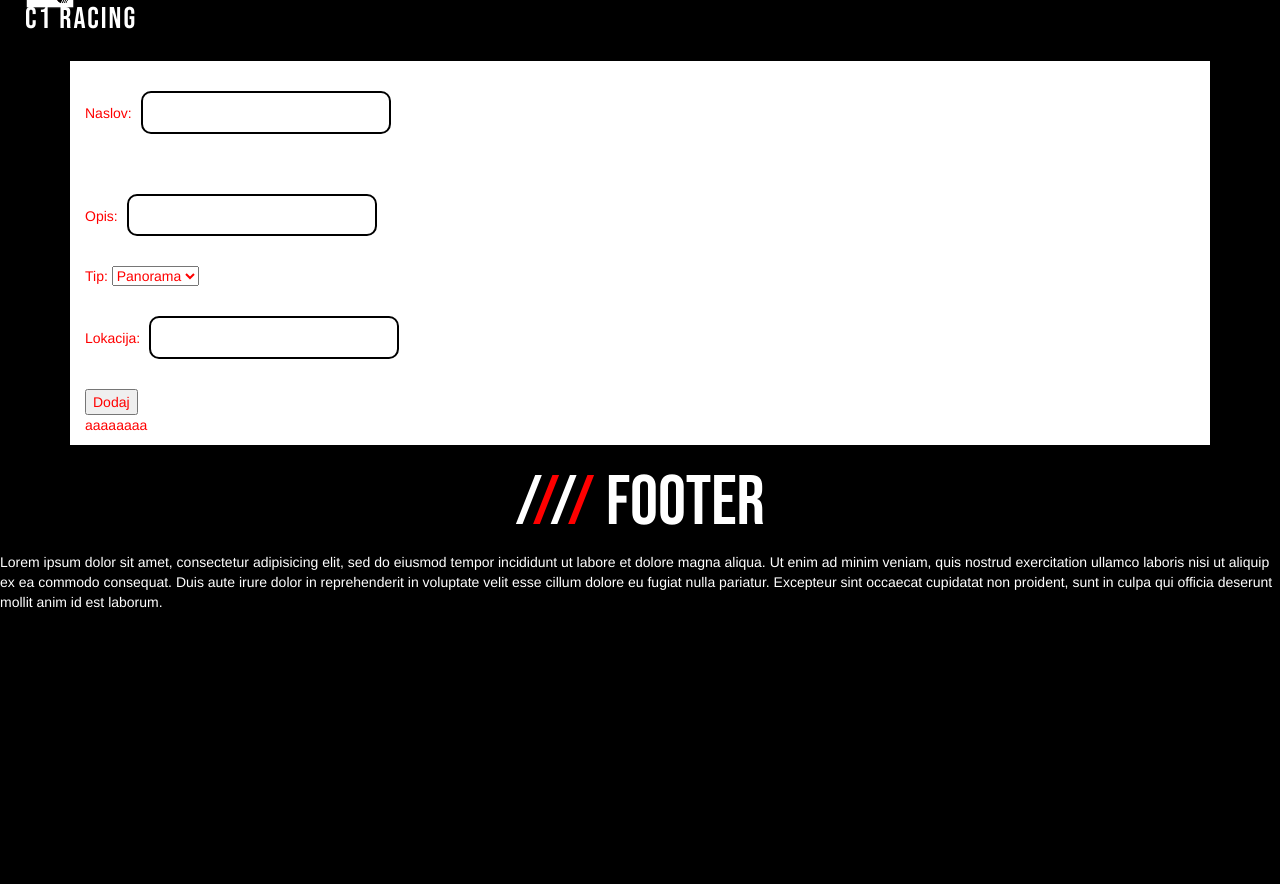
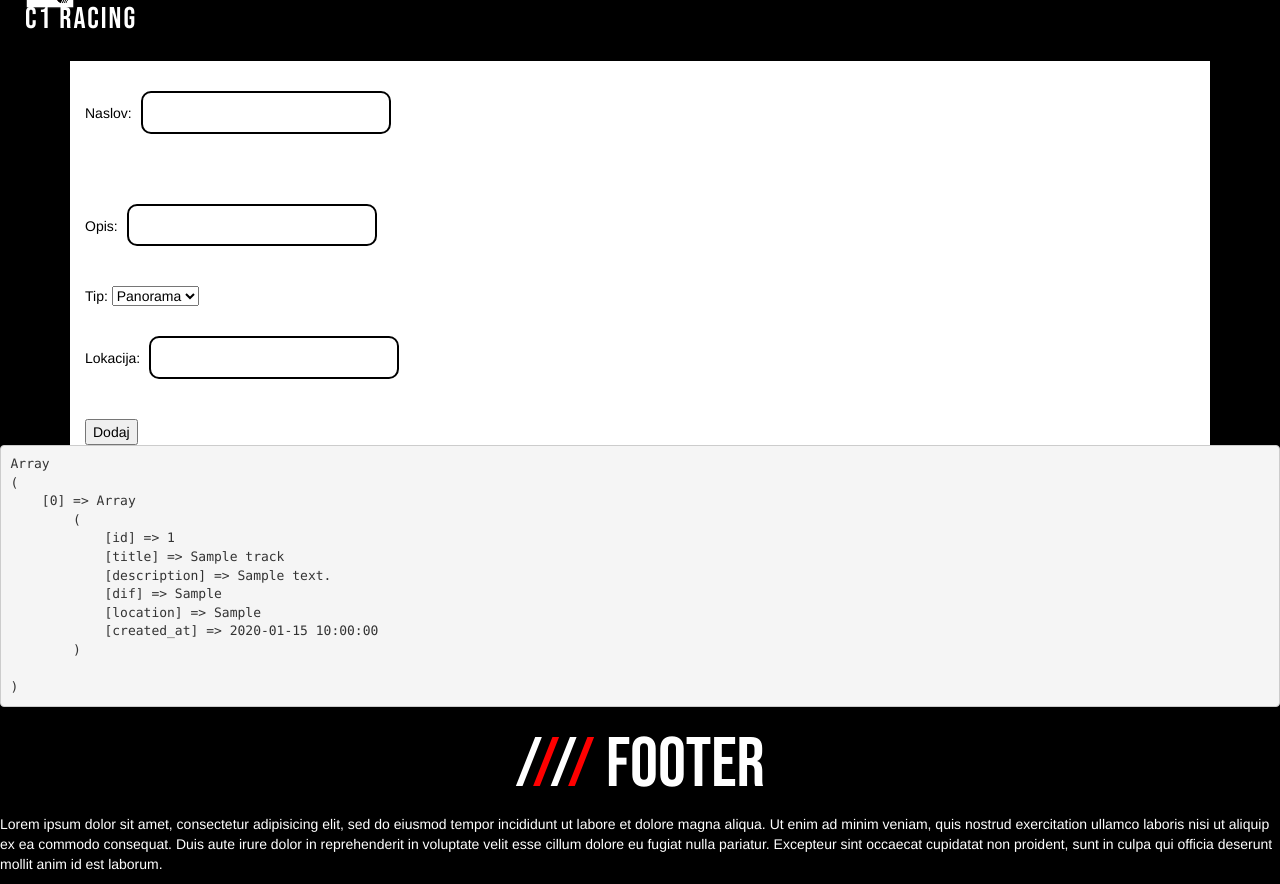
Before and after one commit to Hnnx/CRacing, a PHP site: page /addTrack.php in a window 1280 px wide. Before the commit the page ends 608 px from the top, so only its background shows below. Run offline with PHP 8.4, Linux system fonts and the light colour scheme; tables that the repository leaves empty or names only in its code hold one stand-in row (values such as "Sample post"); data that the repository does not hold is empty; some libraries are stand-ins or nearby versions.

Commit message:
+adding tracks, fixing grid

```diff
--- a/addTrack.php
+++ b/addTrack.php
@@ -1,10 +1,19 @@
 <?php
+ob_start();
 include 'inc/headNav.php';
 include 'inc/config.php';
+
+
+
 
 $trackTitle = $trackDescription = $trackDifficulty = $trackLocation = '';
 
 $errors = array('title' => '', 'description' => '', 'difficulty' => '', 'location' => '');
+
+#SHOW SQL
+$sqlStatement = 'SELECT * FROM tracks ORDER BY created_at';
+$sqlResult = mysqli_query($connect, $sqlStatement);
+$tracks = mysqli_fetch_all($sqlResult, MYSQLI_ASSOC);
 
 
 if(isset($_POST['submit'])){
@@ -27,56 +36,48 @@ if(isset($_POST['submit'])){
   }
 
   if(empty($_POST['trackLocation']) || strlen($_POST['trackLocation']) <= 3){
-    $errors['description'] = "Lokacija mora vsebovati vsaj 3 črke";
+    $errors['location'] = "Lokacija mora vsebovati vsaj 3 črke";
   } else{
     $trackLocation = $_POST['trackLocation'];
   }
 
 
-#SHOW SQL
-$sqlStatement = 'SELECT * FROM tracks ORDER BY created_at';
-$sqlResult = mysqli_query($connect, $sqlStatement);
-$tracks = mysqli_fetch_all($sqlResult, MYSQLI_ASSOC);
+    if(!array_filter($errors)){
 
-
-if(!array_filter($errors)){
       $trackTitle = mysqli_real_escape_string($connect, $_POST['trackTitle']);
       $trackDescription = mysqli_real_escape_string($connect, $_POST['trackDescription']);
       $trackDifficulty = mysqli_real_escape_string($connect, $_POST['trackDifficulty']);
       $trackLocation = mysqli_real_escape_string($connect, $_POST['trackLocation']);
 
+      //create SQL
 
-  $sqlInsert = "INSERT INTO tracks(title,description,dif,location)
-                VALUES ('$trackTitle', '$trackDescription', '$trackDifficulty', '$trackLocation');";
+      $sql = "INSERT INTO tracks(title,description,dif,location)
+              VALUES('$trackTitle','$trackDescription','$trackDifficulty','$trackLocation')";
 
-                if(mysqli_query($connect,$sqlInsert)){
-                  header("Location: login.php");
+      //save to DB and check
+      if(mysqli_query($connect,$sql)){
+        header('Location: index.php');
         exit;
-                }else{
-                  echo "Query Error: ".mysqli_error($connect);
+      } else{
+        echo "Query error " . mysqli_error($connect);
       }
-
+    }
 
   }
 
-
-
-
-mysqli_free_result($sqlResult);
-mysqli_close($connect);
-}
-
-
-
+ob_end_flush();
 ?>
 
 
 
 
 <div class="container whitebg">
-  <form action="<?php echo $_SERVER['PHP_SELF']; ?>" method="post">
-    Naslov: <input type="text" name="trackTitle" value=""> <br>
-    Opis: <input type="text" name="trackDescription" value=""> <br>
+  <form action="<?php echo $_SERVER['PHP_SELF']; ?>" method="POST">
+    Naslov: <input type="text" name="trackTitle" value="<?php echo htmlspecialchars($trackTitle); ?>">
+    <p class="formError"> <?php echo $errors['title']; ?> </p>
+
+    Opis: <input type="text" name="trackDescription" value="<?php echo htmlspecialchars($trackDescription); ?>"> <br>
+    <p class="formError"> <?php echo $errors['description']; ?> </p>
     Tip: <select class="" name="trackDifficulty">
       <option value="1">Panorama</option>
       <option value="2">Rush</option>
@@ -90,39 +91,18 @@ mysqli_close($connect);
       <option value="10">Gravel</option>
     </select><br>
 
-    Lokacija: <input type="text" name="trackLocation" value=""><br>
+    Lokacija: <input type="text" name="trackLocation" value="<?php echo htmlspecialchars($trackLocation); ?>"><br>
+    <p class="formError"> <?php echo $errors['location']; ?> </p>
 
     <input type="submit" name="submit" value="Dodaj">
   </form>
 </div>
 
-<div class="container whitebg">
-  aaaaaaaa
-  <p>
-    <?php echo $trackTitle; ?>
-    <?php echo $trackDescription; ?>
-    <?php echo $trackDifficulty; ?>
-    <?php echo $trackLocation; ?>
 
-  </p>
+<?php printr($tracks); ?>
 
-</div>
-<!--
-<div class="container">
-  <ul>
-    <?php foreach ($tracks as $track): ?>
-      <li> <?php echo $track['title']; ?> </li>
-    <?php endforeach; ?>
-  </ul>
 
-  <p>Opisi:</p>
-  <ul>
-    <?php foreach ($tracks as $tracks): ?>
-      <li> <?php echo $tracks['description']; ?> </li>
-    <?php endforeach; ?>
-  </ul>
-</div>
--->
+
 
 <?php $title = ' Footer';
 include 'inc/title.php';
--- a/style/master.css
+++ b/style/master.css
@@ -64,6 +64,13 @@ body{
 .redText{
   color: red;
 }
+
+@media (min-width: 992px) {
+  .container-scroll > .row > .col-md-2 {
+    float: none;
+  }
+}
+
 
 /* PARALAX PICS */
 
@@ -218,5 +225,36 @@ span.sqrg{
 
 .whitebg{
   background-color: white !important;
+  color: black;
+}
+
+.formError{
+  position: relative;
+  bottom: 20px;
   color: red;
+  margin-left: 60px;
 }
+
+
+
+/*  ROUTES  */
+
+.blackbg{
+  padding: 5px;
+  margin-top: 10px;
+  border: solid white 1px !important;
+  border-radius: 5px !important;
+  background-color: black !important;
+}
+
+.opaque{
+  opacity: 0.8;
+}
+
+.opaque:hover{
+  opacity: 1;
+}
+
+.trackTitle{
+
+}
```
Also changed, not shown: inc/routes.php (+32 -7 lines), login.php (+46 -13 lines). Lines whose indentation alone changed are shown as unchanged.
